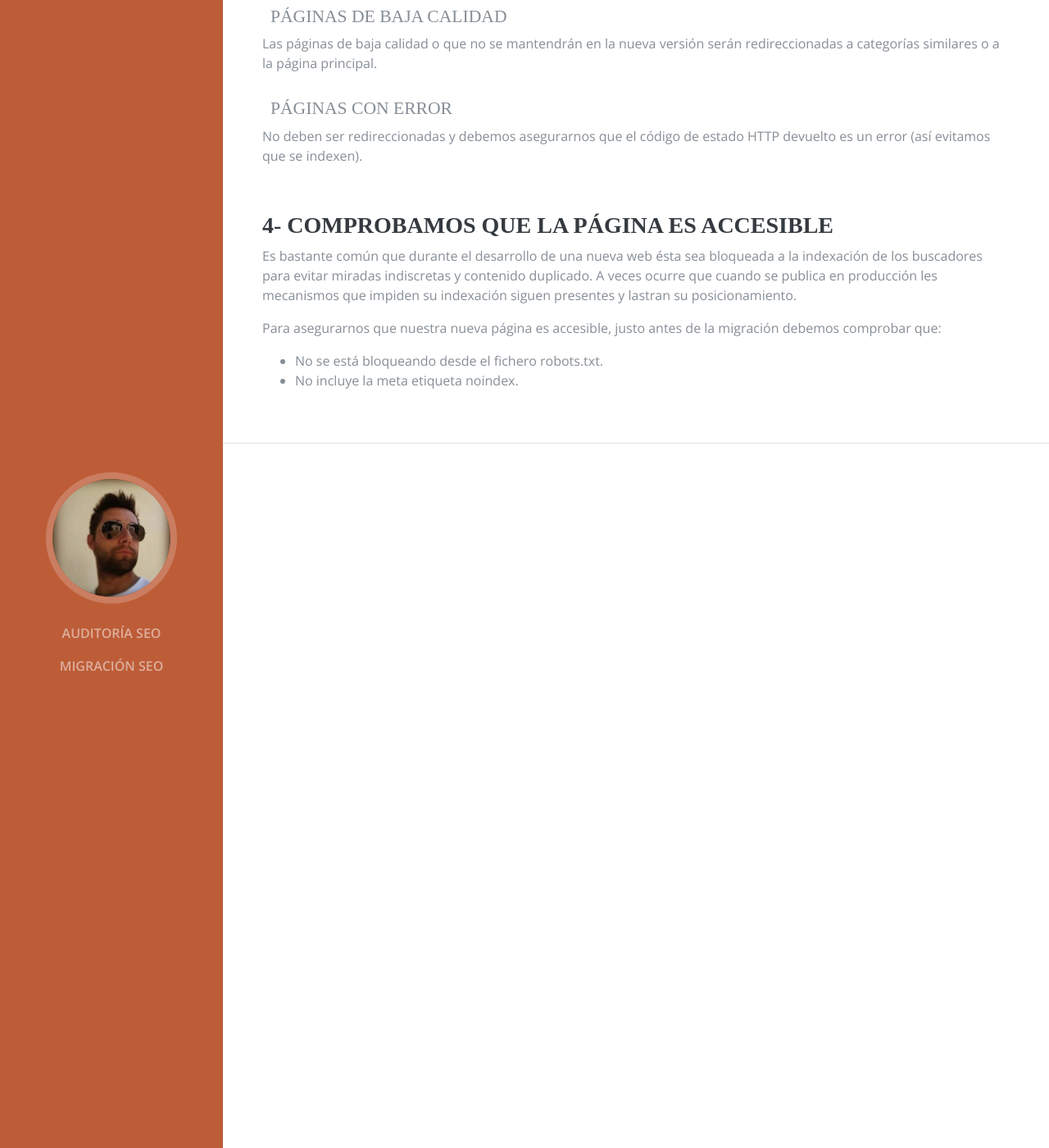
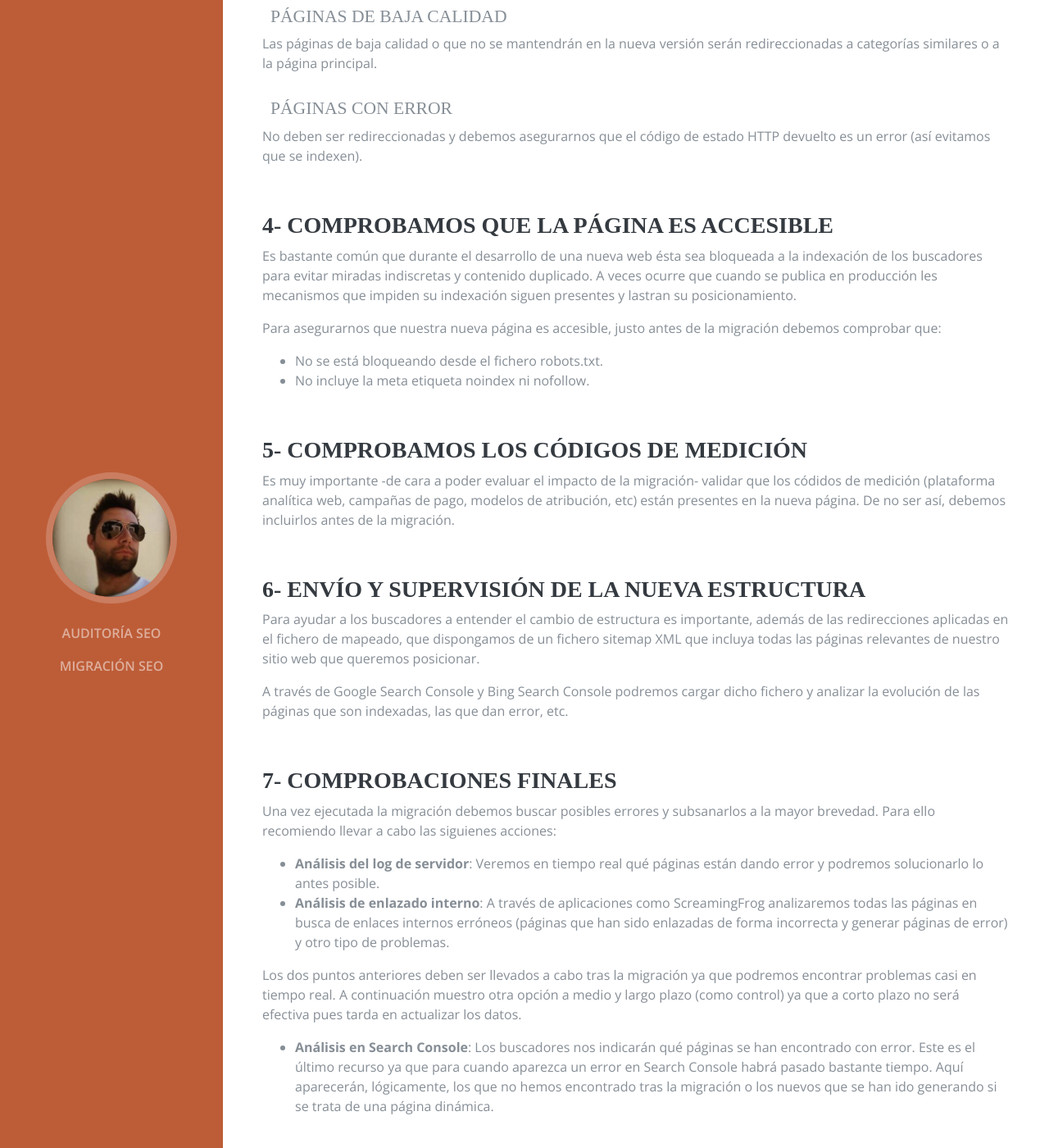
Before and after one commit to Emirodgar/w-chuleta-seo, a Jekyll site: the page built from migracion-seo.md, in a window 1280 px wide and 1400 px high, scrolled down 1127 px. Shown: the whole window at 82% size. Built offline with Jekyll 4.4.1, drawn with Linux system fonts in a browser that asks for light colours; some web fonts are replaced; our own code applies the rules of GitHub Pages for plain Markdown files.

Commit message:
Update migracion-seo.md

```diff
--- a/migracion-seo.md
+++ b/migracion-seo.md
@@ -52,4 +52,25 @@
 Para asegurarnos que nuestra nueva página es accesible, justo antes de la migración debemos comprobar que:
 
 - No se está bloqueando desde el fichero robots.txt.
-- No incluye la meta etiqueta noindex.
+- No incluye la meta etiqueta noindex ni nofollow.
+
+## 5- Comprobamos los códigos de medición
+
+Es muy importante -de cara a poder evaluar el impacto de la migración- validar que los códidos de medición (plataforma analítica web, campañas de pago, modelos de atribución, etc) están presentes en la nueva página. De no ser así, debemos incluirlos antes de la migración.
+
+## 6- Envío y supervisión de la nueva estructura
+
+Para ayudar a los buscadores a entender el cambio de estructura es importante, además de las redirecciones aplicadas en el fichero de mapeado, que dispongamos de un fichero sitemap XML que incluya todas las páginas relevantes de nuestro sitio web que queremos posicionar.
+
+A través de Google Search Console y Bing Search Console podremos cargar dicho fichero y analizar la evolución de las páginas que son indexadas, las que dan error, etc.
+
+## 7- Comprobaciones finales
+
+Una vez ejecutada la migración debemos buscar posibles errores y subsanarlos a la mayor brevedad. Para ello recomiendo llevar a cabo las siguienes acciones:
+
+- **Análisis del log de servidor**: Veremos en tiempo real qué páginas están dando error y podremos solucionarlo lo antes posible.
+- **Análisis de enlazado interno**: A través de aplicaciones como ScreamingFrog analizaremos todas las páginas en busca de enlaces internos erróneos (páginas que han sido enlazadas de forma incorrecta y generar páginas de error) y otro tipo de problemas.
+
+Los dos puntos anteriores deben ser llevados a cabo tras la migración ya que podremos encontrar problemas casi en tiempo real. A continuación muestro otra opción a medio y largo plazo (como control) ya que a corto plazo no será efectiva pues tarda en actualizar los datos.
+
+- **Análisis en Search Console**: Los buscadores nos indicarán qué páginas se han encontrado con error. Este es el último recurso ya que para cuando aparezca un error en Search Console habrá pasado bastante tiempo. Aquí aparecerán, lógicamente, los que no hemos encontrado tras la migración o los nuevos que se han ido generando si se trata de una página dinámica.
```
